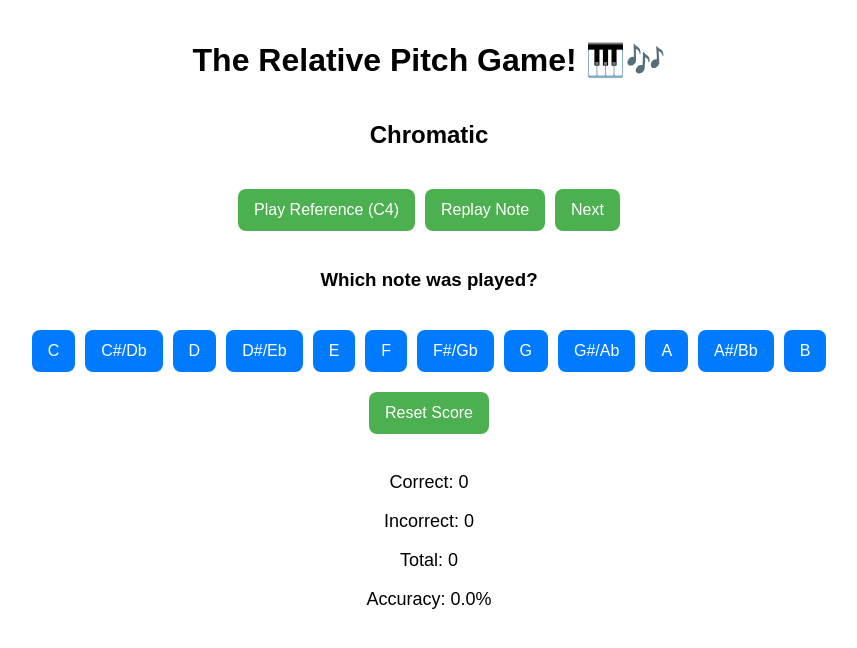
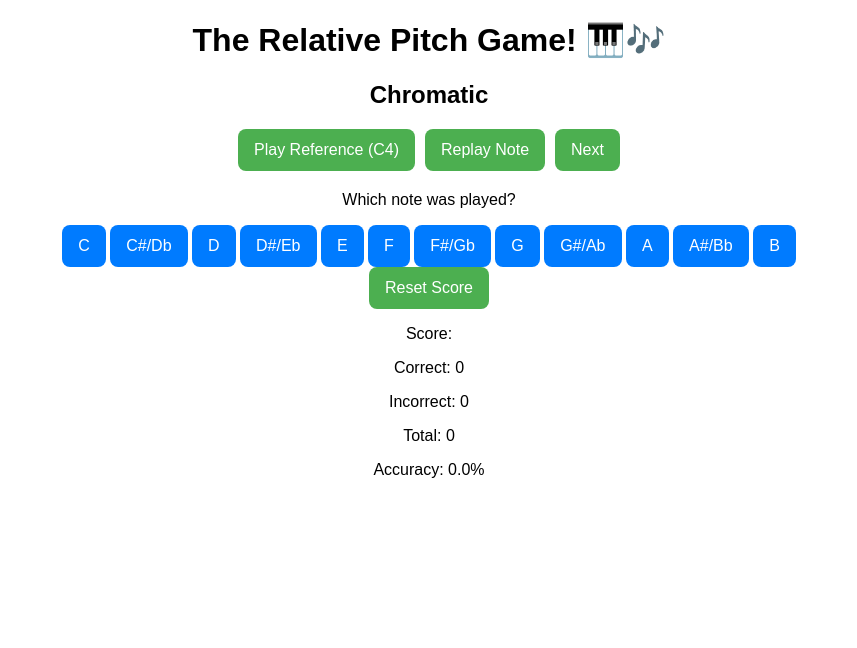
Before and after one commit to Bonzerelie/test6, a plain HTML site: page index.html in a window 1280 px wide. Both pictures are taken after a click on the button "Start Game". Shown: the whole page, without its empty margins (211-1068 px from the left). Drawn offline with Linux system fonts and the light colour scheme.

Commit message:
Update index.html

```diff
--- a/index.html
+++ b/index.html
@@ -2,30 +2,33 @@
 <html lang="en">
 <head>
   <meta charset="UTF-8" />
-  <meta name="viewport" content="width=device-width, initial-scale=1.0" />
+  <meta name="viewport" content="width=device-width, initial-scale=1.0"/>
   <title>Relative Pitch Game</title>
   <link rel="stylesheet" href="style.css" />
 </head>
 <body>
-  <div id="start-screen" class="centered">
+  <div class="container">
+    <div id="start-screen">
+      <div class="start-content">
         <h1>The Relative Pitch Game! 🎹🎶</h1>
         <p>Can you correctly identify which note is played?<br>Use the reference pitch to help!</p>
-    <button class="green-button" id="start-button">Start Game</button>
+        <button id="start-button" class="green-button">Start Game</button>
+      </div>
     </div>
 
-  <div id="game-screen" class="hidden centered">
+    <div id="game-screen" class="hidden">
       <h1>The Relative Pitch Game! 🎹🎶</h1>
       <h2>Chromatic</h2>
 
       <div class="controls">
-      <button class="green-button" id="play-reference">Play Reference (C4)</button>
-      <button class="green-button" id="replay-note">Replay Note</button>
-      <button class="green-button" id="next-button" disabled>Next</button>
+        <button id="play-reference" class="green-button">Play Reference (C4)</button>
+        <button id="replay-note" class="green-button">Replay Note</button>
+        <button id="next-button" class="green-button" disabled>Next</button>
       </div>
 
-    <h3 id="prompt">Which note was played?</h3>
+      <p id="prompt">Which note was played?</p>
 
-    <div class="note-buttons">
+      <div id="note-buttons-container">
         <button class="blue-button" data-note="C">C</button>
         <button class="blue-button" data-note="C#/Db">C#/Db</button>
         <button class="blue-button" data-note="D">D</button>
@@ -40,15 +43,17 @@
         <button class="blue-button" data-note="B">B</button>
       </div>
 
-    <button class="green-button" id="reset-score">Reset Score</button>
-    <div id="score-display">
+      <button id="reset-score" class="green-button">Reset Score</button>
+
+      <div class="scoreboard">
+        <p>Score:</p>
         <p>Correct: <span id="correct-count">0</span></p>
         <p>Incorrect: <span id="incorrect-count">0</span></p>
         <p>Total: <span id="total-count">0</span></p>
         <p>Accuracy: <span id="accuracy">0.0%</span></p>
       </div>
     </div>
-
+  </div>
   <script src="script.js"></script>
 </body>
 </html>
```
Lines whose indentation alone changed are shown as unchanged.
